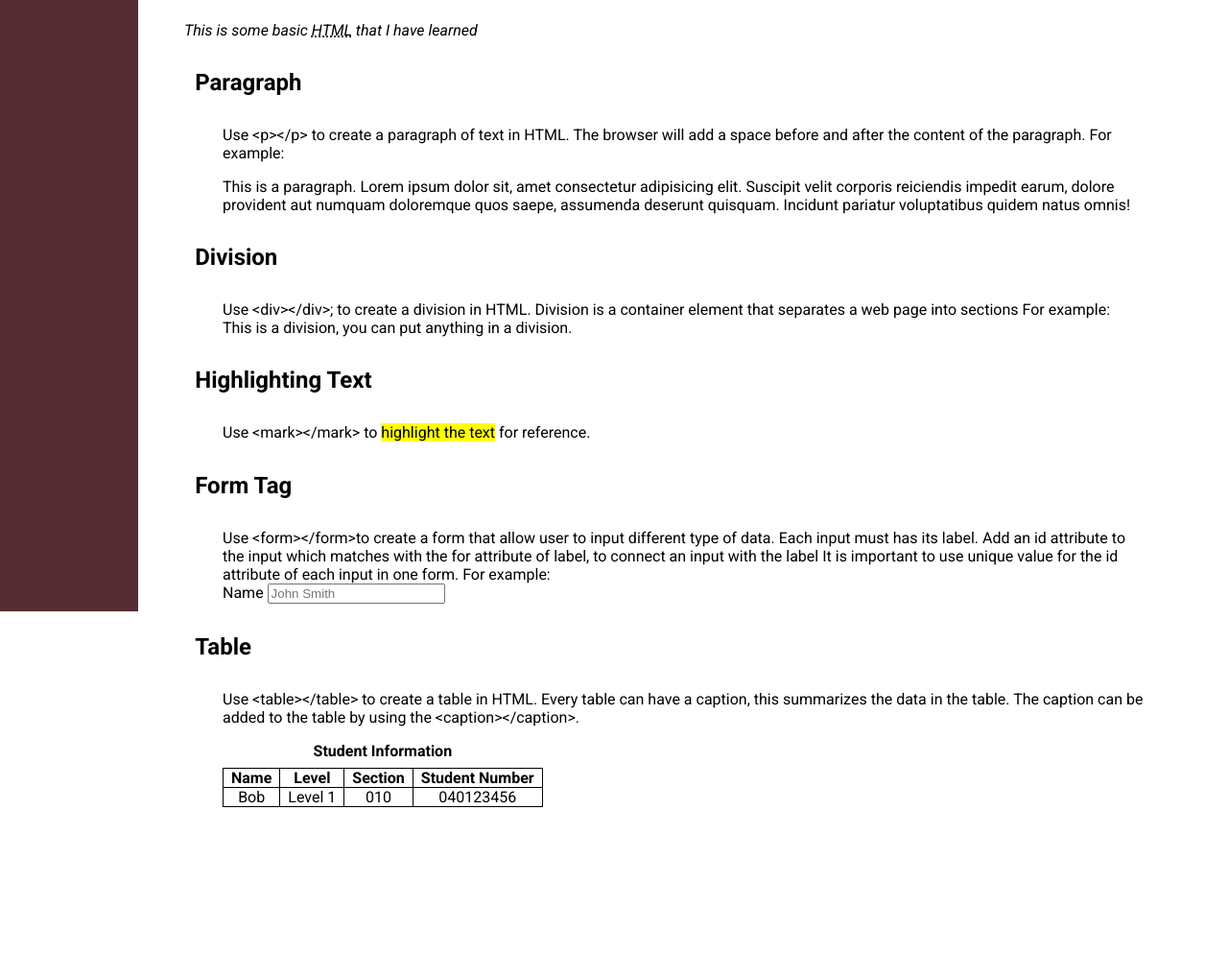
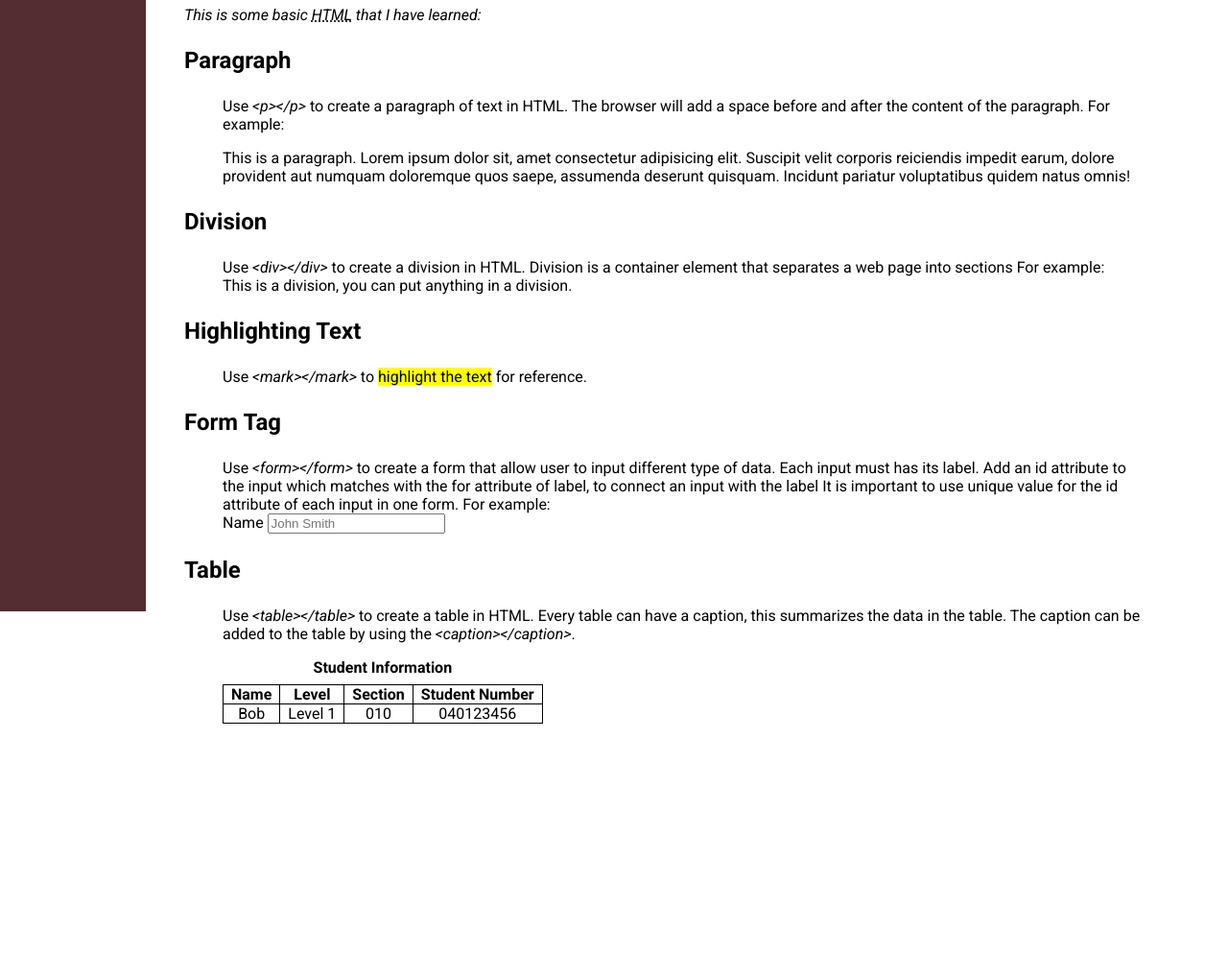
Before and after one commit to bui00083/bui00083.github.io, a plain HTML site: page html-assignment/notes.html in a window 1280 px wide. Shown: the part 163-1156 px from the top of the page at 96% size. After the commit the page ends 1053 px from the top, so only its background shows below. Drawn offline with Linux system fonts and the light colour scheme.

Commit message:
fix assignment

```diff
--- a/html-assignment/notes.html
+++ b/html-assignment/notes.html
@@ -22,37 +22,36 @@
     </header>
     <main>
         <div class="container">
-            <p>
-                <em>This is some basic <abbr title="Hypertext Markup Language">HTML</abbr> that I have learned</em>
+                <em>This is some basic <abbr title="Hypertext Markup Language">HTML</abbr> that I have learned:</em>
             <dl id="list">
                 <dt>
-                    <h2>Paragraph</h2>
+                    <p>Paragraph</P>
                 </dt>
-                <dd>Use &lt;p&gt;&lt;/p&gt; to create a paragraph of text in HTML. The browser will add a space before
+                <dd>Use <em>&lt;p&gt;&lt;/p&gt;</em> to create a paragraph of text in HTML. The browser will add a space before
                     and after the content of the paragraph. For example:
                     <p>This is a paragraph. Lorem ipsum dolor sit, amet consectetur adipisicing elit. Suscipit velit
                         corporis reiciendis impedit earum, dolore provident aut numquam doloremque quos saepe, assumenda
                         deserunt quisquam. Incidunt pariatur voluptatibus quidem natus omnis!</p>
                 </dd>
 
-                <dt>
-                    <h2 class="h2Notes">Division</h2>
+                <dt class="h2Notes">
+                    <p>Division</p>
                 </dt>
-                <dd>Use &lt;div&gt;&lt;/div&gt;; to create a division in HTML. Division is a container element that
+                <dd>Use <em>&lt;div&gt;&lt;/div&gt;</em> to create a division in HTML. Division is a container element that
                     separates a web page into sections For example:
                     <div>
                         This is a division, you can put anything in a division.
                     </div>
                 </dd>
                 <dt>
-                    <h2>Highlighting Text</h2>
+                    <p>Highlighting Text</p>
                 </dt>
-                <dd>Use &lt;mark&gt;&lt;/mark&gt; to <mark>highlight the text</mark> for reference.</dd>
+                <dd>Use <em>&lt;mark&gt;&lt;/mark&gt;</em> to <mark>highlight the text</mark> for reference.</dd>
 
                 <dt>
-                    <h2>Form Tag</h2>
+                    <p>Form Tag</p>
                 </dt>
-                <dd>Use &lt;form&gt;&lt;/form&gt;to create a form that allow user to input different type of data. Each
+                <dd>Use <em>&lt;form&gt;&lt;/form&gt;</em> to create a form that allow user to input different type of data. Each
                     input must has its label. Add an id attribute to the input which matches with the for attribute of
                     label, to connect an input with the label
                     It is important to use unique value for the id attribute of each input in one form. For example:
@@ -62,11 +61,11 @@
                     </form>
                 </dd>
                 <dt>
-                    <h2>Table</h2>
+                <p>Table</p>
                 </dt>
-                <dd>Use &lt;table&gt;&lt;/table&gt; to create a table in HTML. Every table can have a caption, this
+                <dd>Use <em>&lt;table&gt;&lt;/table&gt;</em> to create a table in HTML. Every table can have a caption, this
                     summarizes the data in the table. The caption can be added to the table by using the
-                    &lt;caption&gt;&lt;/caption&gt;.
+                    <em>&lt;caption&gt;&lt;/caption&gt;</em>.
                     <p>
 
                     <table>
@@ -88,11 +87,8 @@
                             </tr>
                         </tbody>
                     </table>
-                    </p>
                 </dd>
-
             </dl>
-            </p>
         </div>
     </main>
 </body>
--- a/html-assignment/style.css
+++ b/html-assignment/style.css
@@ -72,10 +72,15 @@ body {
     margin-left: 10rem;
 }
 
+dt {
+    font-size:x-large;
+    font-weight: 700;
+}
+
 #menu {
     display: block;
     background-color: #532d31;
-    width: 9rem;
+    width: 9.5rem;
     height: 100vh;
     position: fixed;
     top: 0;
@@ -95,6 +100,7 @@ body {
     color: #dfdcdc;
     display: flex;
     font-size: 1.25rem;
+    font-weight: 500;
 }
 
 #menu a:hover {
```
Also changed, not shown: html-assignment/index.html (+3 -6 lines).
